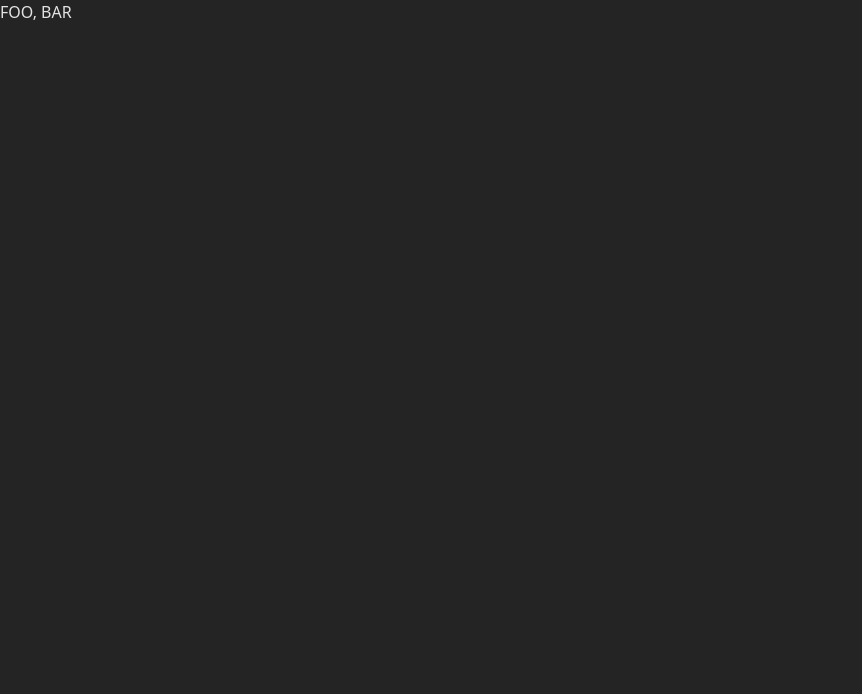
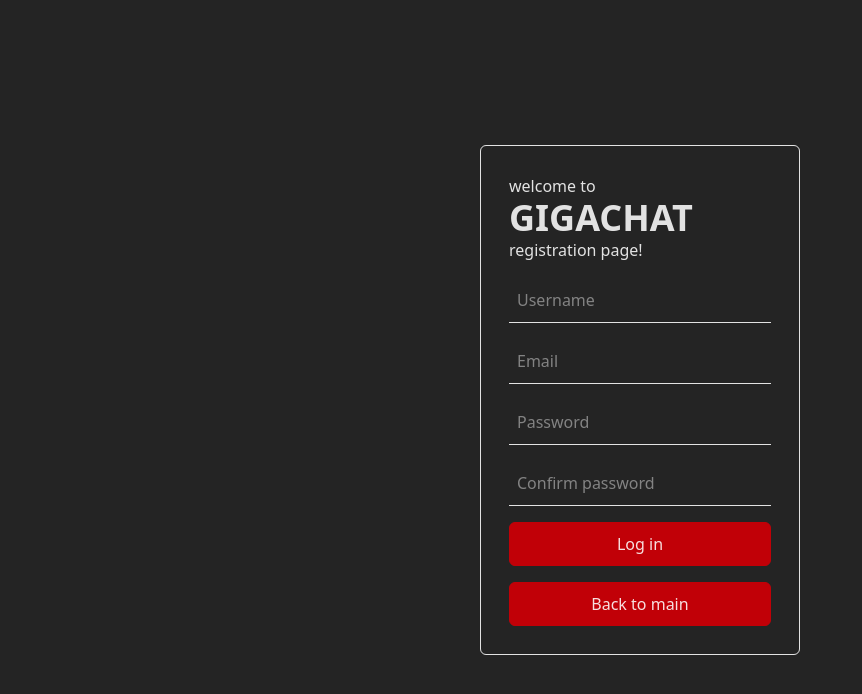
Before and after one commit to petalser/react-fapi, a React (Vite) app in the folder frontend/: page / in a window 1280 px wide. Shown: the top 694 px of the page, without its empty margins (0-862 px from the left). Built offline with nearby package versions, Linux system fonts and the light colour scheme.

Commit message:
Basic layout (bulk commit)

```diff
--- a/frontend/src/App.tsx
+++ b/frontend/src/App.tsx
@@ -1,13 +1,15 @@
-function App() {
+import Home from "./components/Home"
+import Lobby from "./components/Lobby"
+import Register from "./components/Register"
+
+export default function App() {
+
 
   return (
-
-    <div className="">
-
-      FOO, BAR
+    <div className="flex flex-row w-screen h-screen big:px-40 big:py-7">
+      {/* <Home /> */}
+      {/* <Lobby /> */}
+      <Register />
     </div>
-
   )
 }
-
-export default App
--- /dev/null
+++ b/frontend/src/components/Chat.tsx
@@ -0,0 +1,47 @@
+import { useState, useId } from "react"
+
+type ChatProps = {
+    className?: string;
+}
+
+export default function Chat({ className }: ChatProps) {
+    const [messages, setMessages] = useState<string[]>([])
+    const id = useId()
+
+    return (
+        <div className={`flex flex-col gap-4 p-4 ${className}`}>
+            <div className="flex flex-col p-4 w-full grow rounded-md big:border">
+                {messages.length > 0
+                    ? messages.map((message, index) => {
+                        const destructured = message.split("|")
+                        return <p key={`${id}${index}`} className="">
+                            <span className="font-bold">{destructured[0]} | </span>
+                            {destructured[1]}
+                        </p>
+                    })
+                    : <div className="m-auto text-gray-500 text-3xl">No messages yet</div>
+                }
+            </div>
+            <div className="w-full flex flex-col big:flex-row gap-4">
+                <div className="flex border rounded-md h-11 grow bg-black">
+                    <label className="grow">
+                        <input
+                            type="text"
+                            placeholder="Enter your message"
+                            className="m-auto px-2 w-full h-full cursor-text" />
+                    </label>
+                    <label
+                        title="Attach file"
+                        className="flex size-11 cursor-pointer">
+                        <span className="m-auto text-2xl">
+                            📎
+                        </span>
+                        <input type="file"
+                            className="hidden" />
+                    </label>
+                </div>
+                <button className="border  border-red-700 hover:border-white bg-red-700 big:hover:bg-red-900 rounded-md m-auto px-2 h-11 w-full big:w-auto cursor-pointer">Send message</button>
+            </div>
+        </div>
+    )
+}
--- /dev/null
+++ b/frontend/src/components/Home.tsx
@@ -0,0 +1,11 @@
+import Chat from "./Chat"
+import Panel from "./Panel"
+
+export default function Home() {
+    return (
+        <>
+            <Panel />
+            <Chat className="w-full big:w-4/5" />
+        </>
+    )
+}
--- /dev/null
+++ b/frontend/src/components/Lobby.tsx
@@ -0,0 +1,34 @@
+export default function Lobby() {
+    return (
+        <div className="big:border rounded-md flex flex-col gap-4 w-full big:w-1/3 p-7 m-auto">
+            <h1>
+                welcome to
+                <br />
+                <span className="uppercase text-4xl font-black">
+                    gigachat
+                </span>
+            </h1>
+            <p >please, log in</p>
+            <label className="border-b-1">
+                <input
+                    type="email"
+                    placeholder="Enter your email"
+                    className="m-auto px-2 w-full h-11 cursor-text" />
+            </label>
+            <label className="border-b-1">
+                <input
+                    type="password"
+                    placeholder="Enter your password"
+                    className="m-auto px-2 w-full h-11 cursor-text" />
+            </label>
+
+            <button className="border border-red-700 hover:border-white bg-red-700 big:hover:bg-red-900 rounded-md m-auto px-2 h-11 w-full cursor-pointer">
+                Log in
+            </button>
+            <p >need account?</p>
+            <a href="/foo" className="border flex items-center justify-center border-red-700 hover:border-white bg-red-700 big:hover:bg-red-900 rounded-md h-11 w-full cursor-pointer">
+                Register
+            </a>
+        </div>
+    )
+}
--- /dev/null
+++ b/frontend/src/components/Panel.tsx
@@ -0,0 +1,13 @@
+export default function Panel() {
+    return (
+        <aside
+            className="hidden big:flex flex-col p-4 gap-4 w-1/5 border border-transparent border-r-white">
+            <label className="border rounded-md bg-black">
+                <input
+                    type="text"
+                    placeholder="🔍 Search user"
+                    className="m-auto px-2 w-full cursor-text" />
+            </label>
+        </aside>
+    )
+}
--- /dev/null
+++ b/frontend/src/components/Register.tsx
@@ -0,0 +1,46 @@
+export default function Register() {
+    return (
+        <div className="big:border rounded-md flex flex-col gap-4 w-full big:w-1/3 p-7 m-auto">
+            <h1>
+                welcome to
+                <br />
+                <span className="uppercase text-4xl font-black">
+                    gigachat
+                </span>
+                <br />
+                registration page!
+            </h1>
+            <label className="border-b-1">
+                <input
+                    type="text"
+                    placeholder="Username"
+                    className="m-auto px-2 w-full h-11 cursor-text" />
+            </label>
+            <label className="border-b-1">
+                <input
+                    type="email"
+                    placeholder="Email"
+                    className="m-auto px-2 w-full h-11 cursor-text" />
+            </label>
+            <label className="border-b-1">
+                <input
+                    type="password"
+                    placeholder="Password"
+                    className="m-auto px-2 w-full h-11 cursor-text" />
+            </label>
+            <label className="border-b-1">
+                <input
+                    type="password"
+                    placeholder="Confirm password"
+                    className="m-auto px-2 w-full h-11 cursor-text" />
+            </label>
+
+            <button className="border border-red-700 hover:border-white bg-red-700 big:hover:bg-red-900 rounded-md m-auto px-2 h-11 w-full cursor-pointer">
+                Log in
+            </button>
+            <a href="/main" className="border flex items-center justify-center border-red-700 hover:border-white bg-red-700 big:hover:bg-red-900 rounded-md h-11 w-full cursor-pointer">
+                Back to main
+            </a>
+        </div >
+    )
+}
--- a/frontend/src/index.css
+++ b/frontend/src/index.css
@@ -1,4 +1,6 @@
 @import "tailwindcss";
+
+
 
 :root {
   font-family: system-ui, Avenir, Helvetica, Arial, sans-serif;
@@ -13,3 +15,13 @@
   -webkit-font-smoothing: antialiased;
   -moz-osx-font-smoothing: grayscale;
 }
+
+/* body {
+  background-color: #333;
+  min-height: 100dvh;
+  min-width: 100dvw;
+} */
+
+@theme inline {
+  --breakpoint-big: 769px;
+}
```
